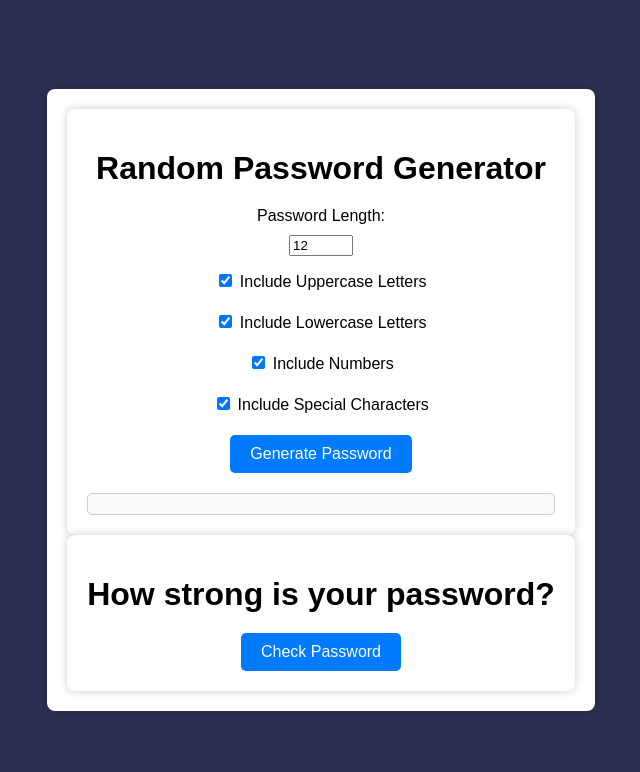
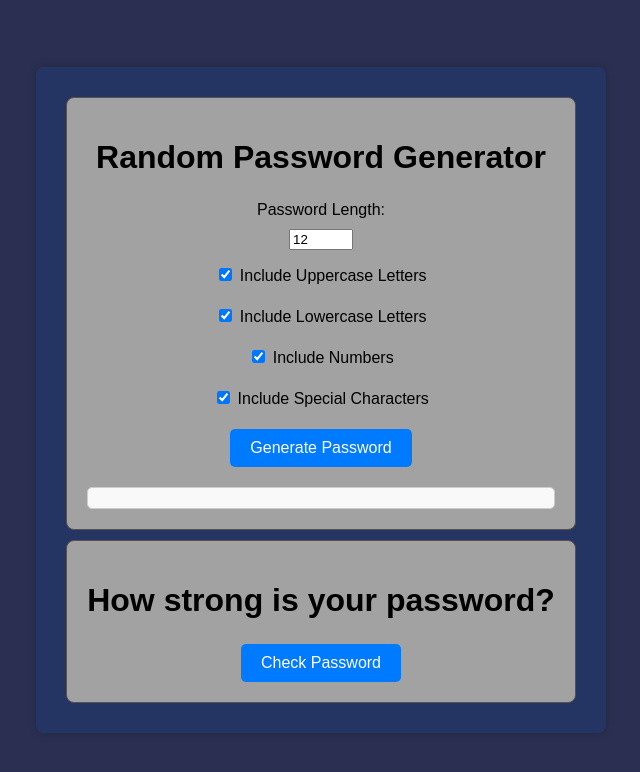
Before and after one commit to t0m0h1/Random-Password-Generator-JS-, a plain HTML site: page index.html in a window 1280 px wide. Shown: the whole page, without its empty margins (319-959 px from the left). Drawn offline with Linux system fonts and the light colour scheme.

Commit message:
Update styles in style.css file

```diff
--- a/style.css
+++ b/style.css
@@ -1,6 +1,5 @@
 body {
-    font-family: Arial, sans-serif;
-    background-color: #f4f4f4;
+    font-family: 'ebrima', sans-serif;
     display: flex;
     justify-content: center;
     align-items: center;
@@ -10,7 +9,7 @@ body {
 }
 
 .formcontainer {
-    background-color: #fff;
+    background-color: #1e3a7784;
     padding: 20px;
     border-radius: 8px;
     box-shadow: 0 0 10px rgba(0, 0, 0, 0.2); /* Updated box shadow */
@@ -19,15 +18,16 @@ body {
 }
 
 .container {
-    background-color: #fff;
+    background-color: #a3a2a2;
     padding: 20px;
     border-radius: 8px;
-    box-shadow: 0 0 10px rgba(0, 0, 0, 0.2); /* Updated box shadow */
+    border: 1px solid #5a5050;
     text-align: center;
+    margin: 10px; /* Added margin */
 }
 
 .container h1 {
-    margin-bottom: 20px;
+    margin-bottom: 25px;
 }
 
 .container label {
```
